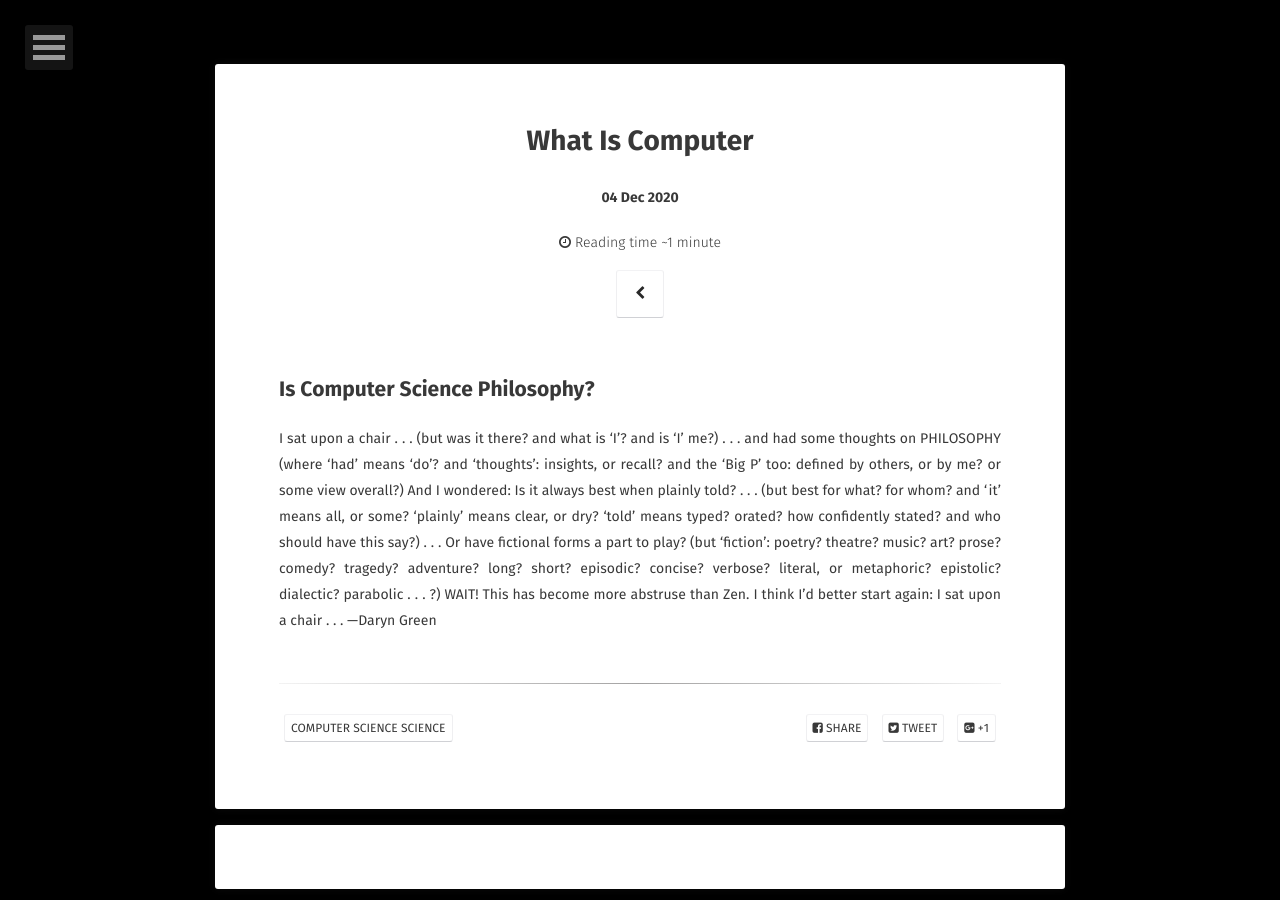
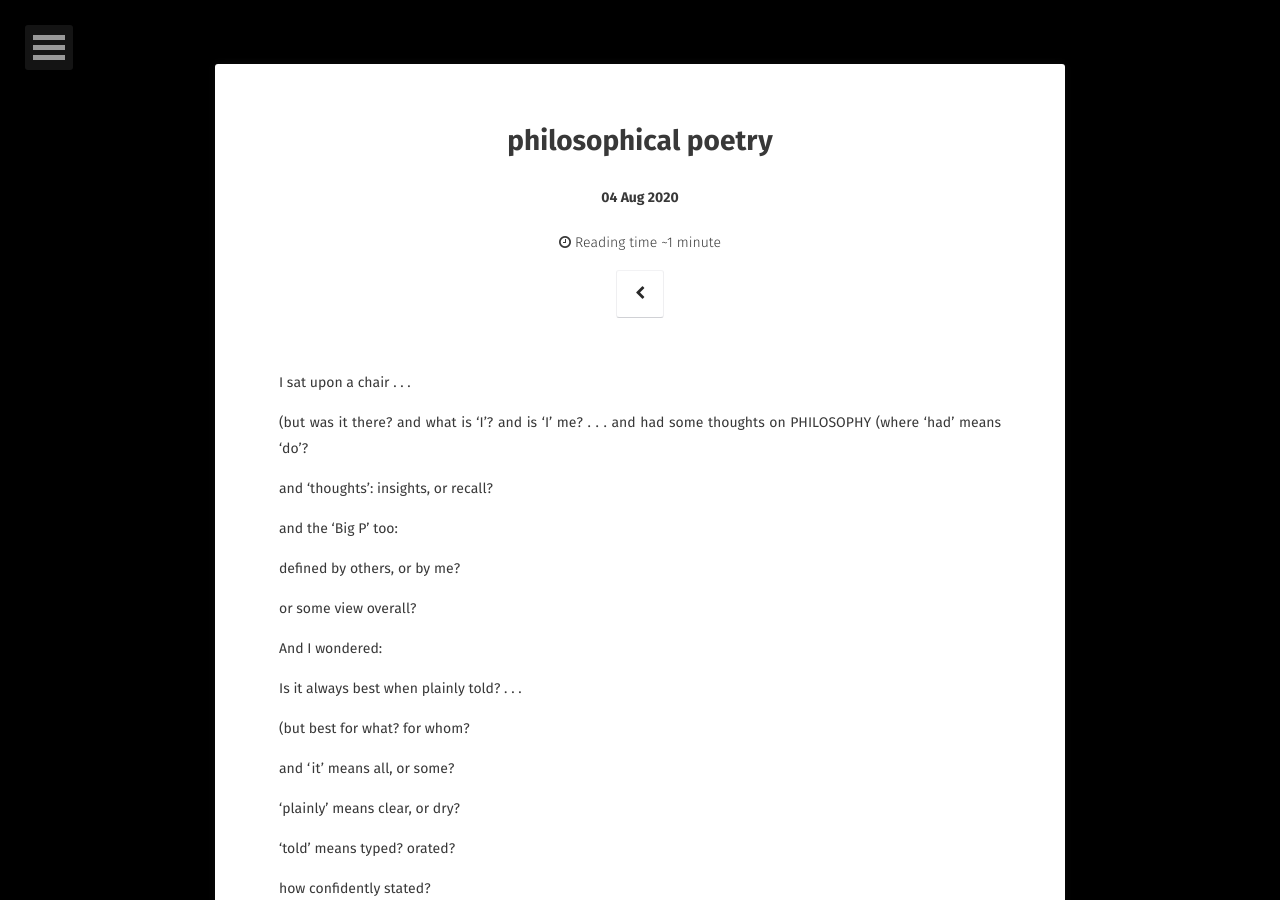
Before and after one commit to sohelkhanzz/mphs-edu.github.io, a Jekyll site: the page built from _posts/2020-08-04-poet.md, in a window 1280 px wide and 900 px high. Built offline with Jekyll 4.4.1, drawn with Linux system fonts in a browser that asks for light colours; nearby versions of some CDN libraries; some web fonts are replaced; comment, search, counter and statistics services are not loaded; a style sheet for code colours, icons or effects is not loaded; some of the changed text lies outside the part shown.

Commit message:
Update and rename 2020-12-04-computer.md to 2020-08-04-poet.md

```diff
--- a/_posts/2020-12-04-computer.md
+++ b/_posts/2020-08-04-poet.md
@@ -1,43 +1,68 @@
 ---
 layout: post
-title:  "What Is Computer"
-date:   2020-12-04
-excerpt: "Basic Knowledge of Computer."
-tags: [Computer Science Science]
+title:  "philosophical poetry"
+date:   2020-08-04
+excerpt: "poet"
+tags: [poetry]
 comments: true
 ---
 
-## Is Computer Science Philosophy?
+
 I sat upon a chair . . .
+
 (but was it there?
-and what is ‘I’?
-and is ‘I’ me?)
-. . . and had some thoughts on
-PHILOSOPHY
+ and what is ‘I’?
+ and is ‘I’ me?
+ . . . and had some thoughts on PHILOSOPHY
 (where ‘had’ means ‘do’?
+
 and ‘thoughts’: insights, or recall?
+
 and the ‘Big P’ too:
+
 defined by others, or by me?
+
 or some view
-overall?)
+overall?
+
 And I wondered:
+
 Is it always best when plainly told? . . .
+
 (but best for what? for whom?
+
 and ‘it’ means all, or some?
+
 ‘plainly’ means clear, or dry?
+
 ‘told’ means typed? orated?
+
 how confidently stated?
-and who should have this say?)
+
+and who should have this say?
+
 . . . Or have fictional forms a part to play?
+
 (but ‘fiction’: poetry? theatre?
+
 music? art? prose?
+
 comedy? tragedy? adventure?
+
 long? short? episodic?
+
 concise? verbose?
+
 literal, or metaphoric?
-epistolic? dialectic? parabolic . . . ?)
+
+epistolic? dialectic? parabolic . . . ?
+
 WAIT!
+
 This has become more abstruse than Zen.
+
 I think I’d better start again:
+
 I sat upon a chair . . .
+
 —Daryn Green
```
